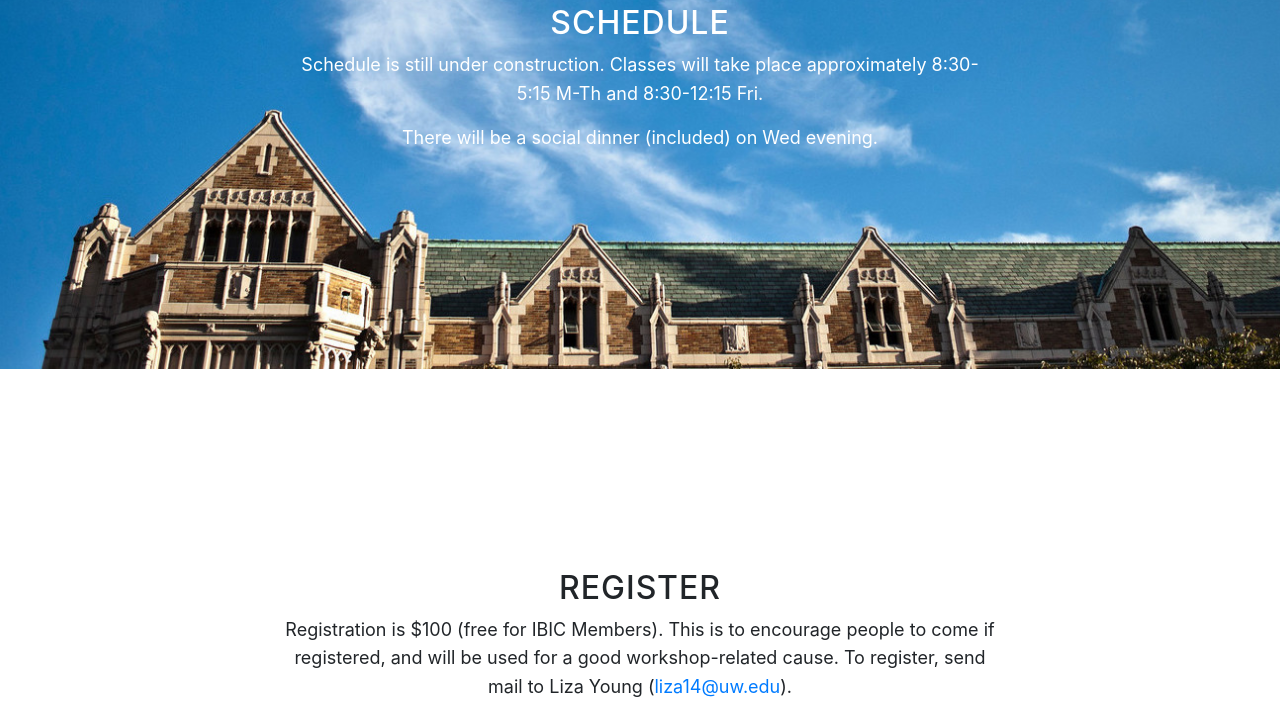
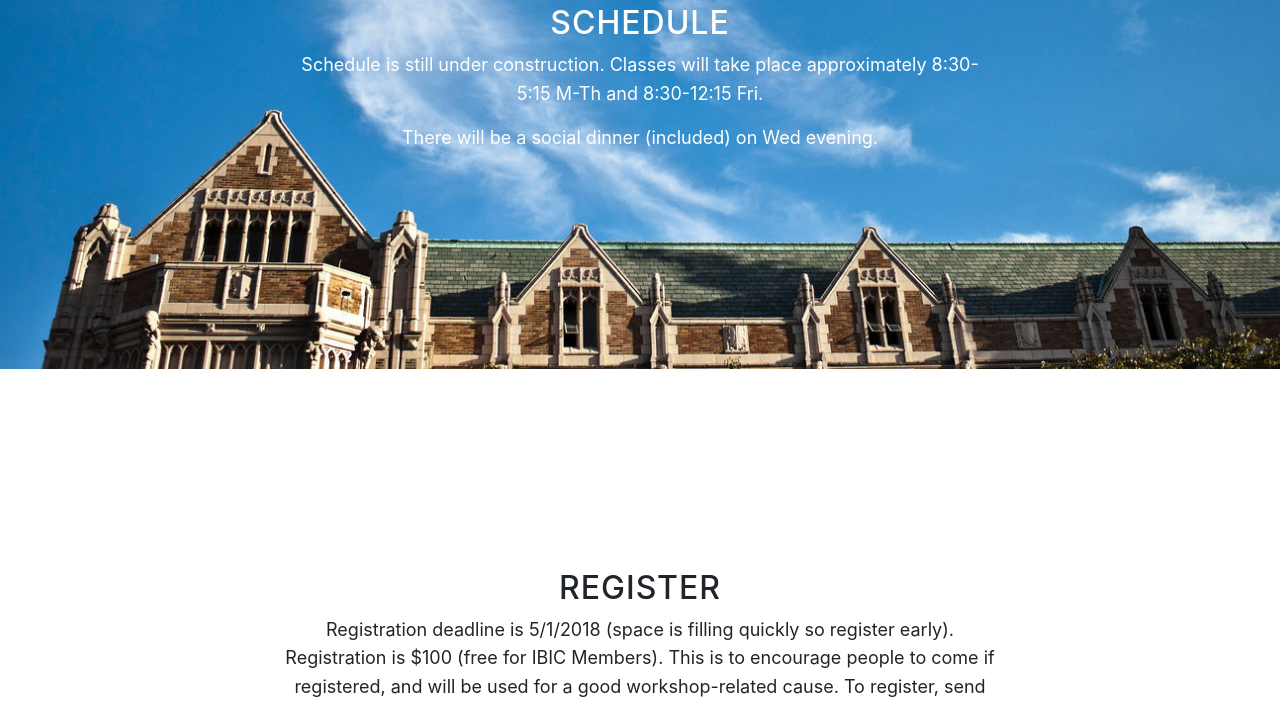
Before and after one commit to IBIC/afnibootcamp, a website with bundled scripts: page index.html in a window 1280 px wide. Shown: the part 1618-2325 px from the top of the page. Built offline with nearby package versions, Linux system fonts and the light colour scheme.

Commit message:
Added registration deadline

```diff
--- a/index.html
+++ b/index.html
@@ -57,7 +57,7 @@
             <div class="col-lg-8 mx-auto">
               <h1 class="brand-heading">AFNI Training Bootcamp</h1>
               <p class="col-lg-8 mx-auto">July 9-13, 2018
-	      <br>Presented by Bob Cox and the NIH AFNI Team.</p>
+	      <br>Presented by Bob Cox, Gang Chen and Paul Taylor.</p>
               <br>Hosted by the UW Integrated Brain Imaging
 	      Center, in Seattle on the UW Campus</p>
               <a href="#about" class="btn btn-circle js-scroll-trigger">
@@ -103,7 +103,7 @@
         <div class="row">
           <div class="col-lg-8 mx-auto">
             <h2>Register</h2>
-            <p>Registration is $100 (free for IBIC Members). This is
+            <p>Registration deadline is 5/1/2018 (space is filling quickly so register early). Registration is $100 (free for IBIC Members). This is
     to encourage people to come if registered, and will be used for a
     good workshop-related cause. To register, send mail to Liza Young (<a href="mailto:liza14@uw.edu?Subject=AFNI%20Bootcamp%20Registration">liza14@uw.edu</a>).
 	    </p>
```
